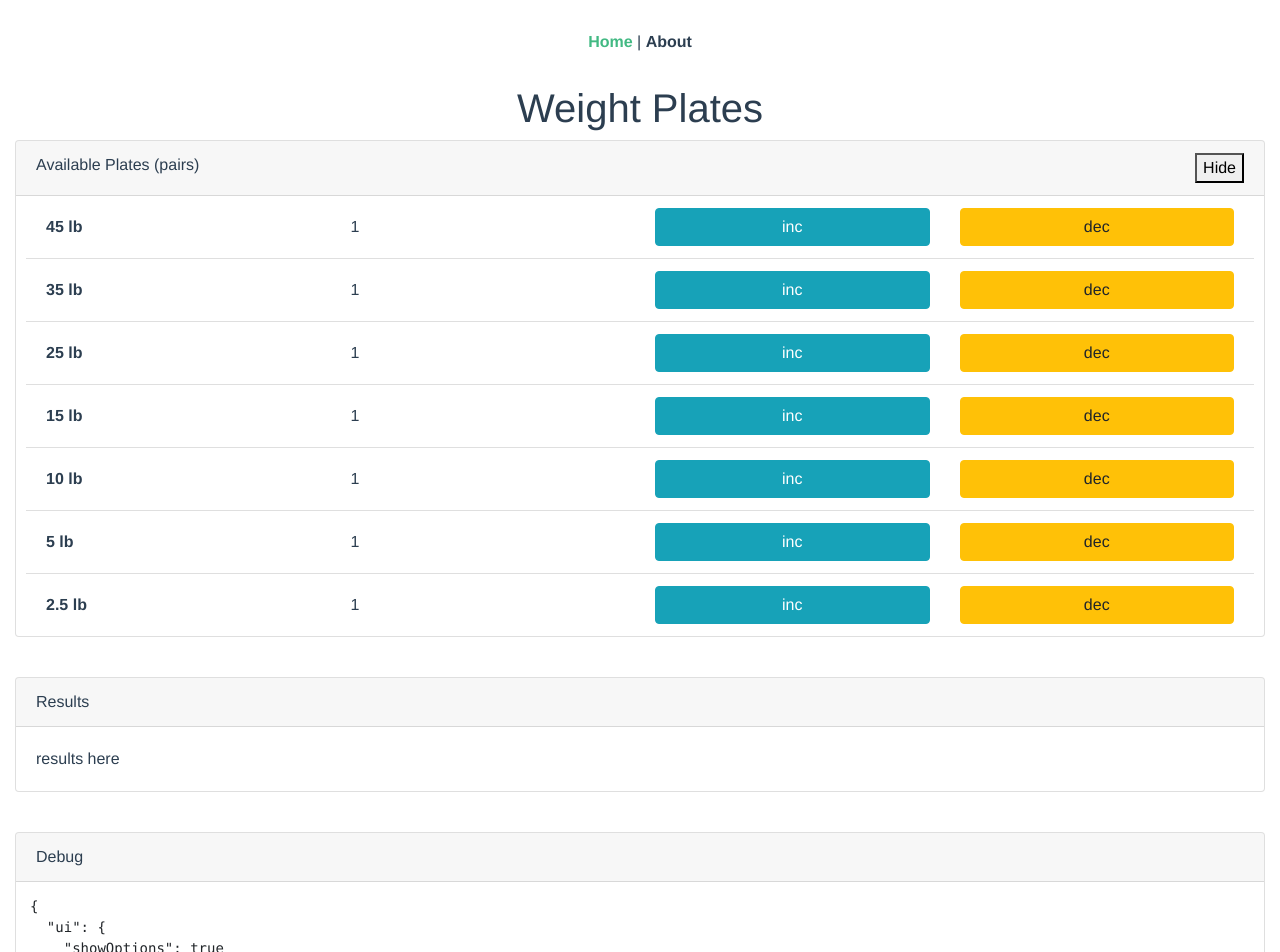
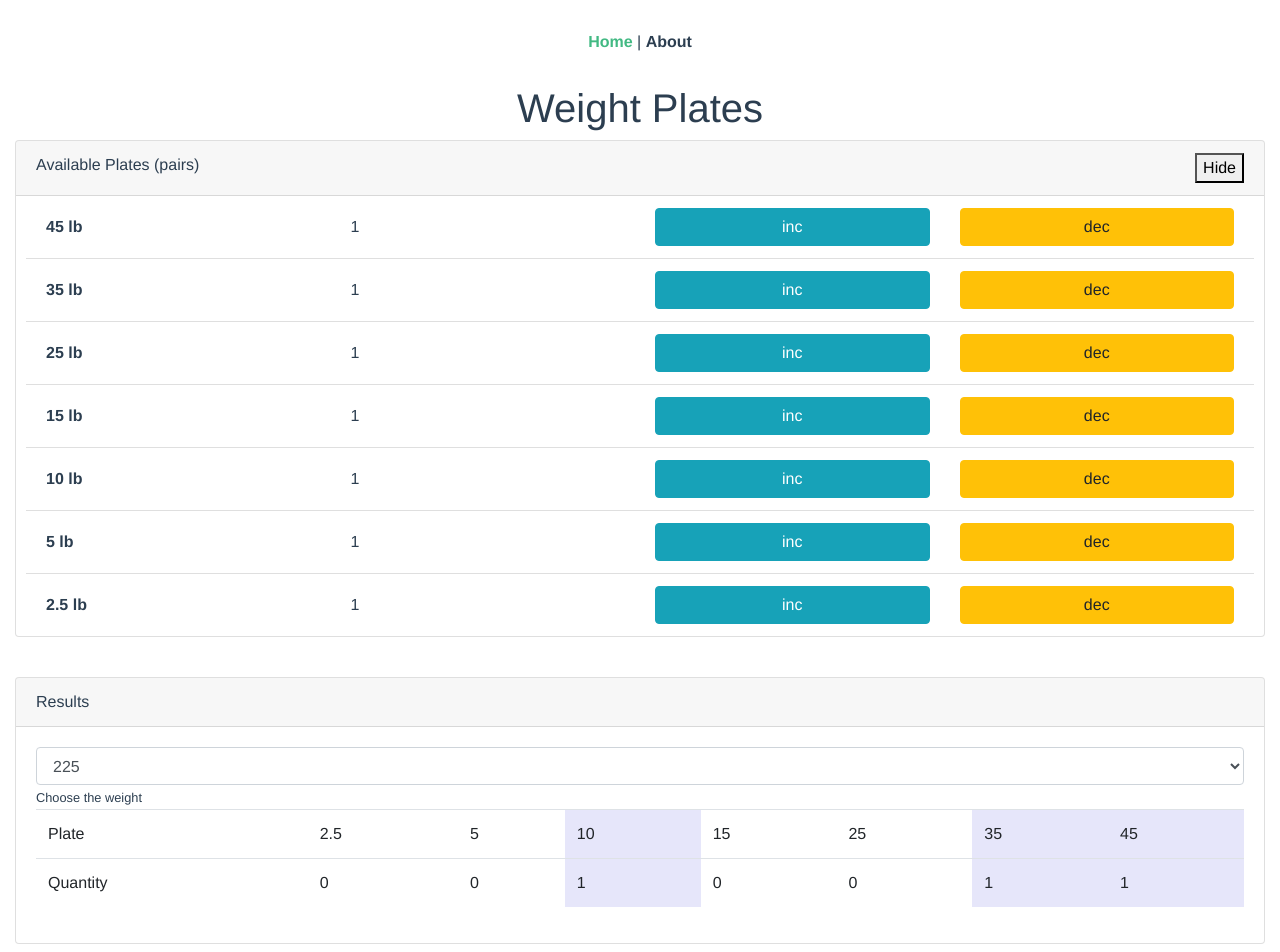
Before and after one commit to ryanrodemoyer/weightplates, a Vue app: page / in a window 1280 px wide. Shown: the top 952 px of the page. Built offline with nearby package versions, Linux system fonts and the light colour scheme.

Commit message:
working (kind of)

```diff
--- a/src/components/Combinations.vue
+++ b/src/components/Combinations.vue
@@ -3,7 +3,65 @@
     <div class="col-sm">
       <div class="card">
         <div class="card-header">Results</div>
-        <div class="card-body">results here</div>
+        <div class="card-body">
+          <select class="form-control" v-model="ui.targetWeight">
+            <option
+              v-for="weight in availableWeights"
+              :key="weight"
+              :selected="weight === 180"
+            >
+              {{ weight }}</option
+            >
+          </select>
+          <small>Choose the weight</small>
+
+          <table class="table">
+            <tr>
+              <td>Plate</td>
+              <td v-bind:class="{ highlight: result['2.5'] !== 0 }">2.5</td>
+              <td v-bind:class="{ highlight: result['5'] !== 0 }">5</td>
+              <td v-bind:class="{ highlight: result['10'] !== 0 }">10</td>
+              <td v-bind:class="{ highlight: result['15'] !== 0 }">15</td>
+              <td v-bind:class="{ highlight: result['25'] !== 0 }">25</td>
+              <td v-bind:class="{ highlight: result['35'] !== 0 }">35</td>
+              <td v-bind:class="{ highlight: result['45'] !== 0 }">45</td>
+            </tr>
+            <tr>
+              <td>Quantity</td>
+              <td v-bind:class="{ highlight: result['2.5'] !== 0 }">
+                {{ result["2.5"] }}
+              </td>
+              <td v-bind:class="{ highlight: result['5'] !== 0 }">
+                {{ result["5"] }}
+              </td>
+              <td v-bind:class="{ highlight: result['10'] !== 0 }">
+                {{ result["10"] }}
+              </td>
+              <td v-bind:class="{ highlight: result['15'] !== 0 }">
+                {{ result["15"] }}
+              </td>
+              <td v-bind:class="{ highlight: result['25'] !== 0 }">
+                {{ result["25"] }}
+              </td>
+              <td v-bind:class="{ highlight: result['35'] !== 0 }">
+                {{ result["35"] }}
+              </td>
+              <td v-bind:class="{ highlight: result['45'] !== 0 }">
+                {{ result["45"] }}
+              </td>
+            </tr>
+          </table>
+
+          <!-- <div class="card">
+            <div class="card-header">Debug</div>
+
+            <strong>$data</strong>
+            <pre style="margin: 1em;">{{ $data }}</pre>
+
+            <strong>result (computed)</strong>
+            <pre style="margin: 1em;">{{ result }}</pre>
+          </div> -->
+        </div>
       </div>
     </div>
   </div>
@@ -16,11 +74,18 @@ export default {
   name: "Combinations",
   props: {},
   data: function() {
-    return {};
+    return {
+      ui: { targetWeight: 225 }
+    };
   },
   computed: {
-    ...mapState(["options"]),
-    ...mapGetters(["getOptionById"])
+    ...mapState(["availableWeights", "calculatedResults"]),
+    ...mapGetters(["getResultByWeight"]),
+    result: function() {
+      return this.calculatedResults.find(
+        x => x.weight === parseInt(this.ui.targetWeight)
+      );
+    }
   },
   getters: {},
   methods: {
@@ -34,4 +99,8 @@ export default {
 };
 </script>
 
-<style scoped lang="scss"></style>
+<style scoped lang="scss">
+.highlight {
+  background-color: lavender;
+}
+</style>
--- a/src/components/WeightPlates.vue
+++ b/src/components/WeightPlates.vue
@@ -76,6 +76,9 @@ export default {
     toggle: function() {
       this.ui.showOptions = !this.ui.showOptions;
     }
+  },
+  created: function() {
+    this.$store.dispatch("calculate");
   }
 };
 </script>
--- a/src/store/index.js
+++ b/src/store/index.js
@@ -8,14 +8,15 @@ Vue.use(Vuex);
 const calculate = (inventory, barWeight, targetWeight) => {
   const results = {};
 
-  // seed the results so less checking to do in the actual code
-  inventory.forEach(p => {
-    results[p.weight] = 0;
-  });
+  // // seed the results so less checking to do in the actual code
+  // inventory.forEach(p => {
+  // });
 
-  let weight = targetWeight - barWeight;
+  let weight = parseInt(targetWeight) - barWeight;
 
   inventory.forEach(pair => {
+    results[pair.weight] = 0;
+
     let canUse = false;
     do {
       canUse = pair.quantity >= 1 && weight - 2 * pair.weight >= 0;
@@ -31,33 +32,29 @@ const calculate = (inventory, barWeight, targetWeight) => {
     } while (canUse === true);
   });
 
-  return results;
+  return { weight: targetWeight, ...results };
 };
 
 const BAR = 45;
 
-function pairs() {
-  const PAIRS = [
-    { weight: 45, quantity: 4 },
-    { weight: 35, quantity: 1 },
-    { weight: 25, quantity: 1 },
-    { weight: 15, quantity: 1 },
-    { weight: 10, quantity: 1 },
-    { weight: 5, quantity: 1 },
-    { weight: 2.5, quantity: 1 }
-  ];
+// function pairs() {
+//   const PAIRS = [
+//     { weight: 45, quantity: 4 },
+//     { weight: 35, quantity: 1 },
+//     { weight: 25, quantity: 1 },
+//     { weight: 15, quantity: 1 },
+//     { weight: 10, quantity: 1 },
+//     { weight: 5, quantity: 1 },
+//     { weight: 2.5, quantity: 1 }
+//   ];
 
-  return PAIRS;
-}
-
-// let allResults = [];
-for (let i = BAR + 5; i <= 405; i += 5) {
-  const res = calculate(pairs(), BAR, i);
-  console.log(`${i}: `, res);
-}
+//   return PAIRS;
+// }
 
 const localState = {
-  options: defaultOptions
+  options: defaultOptions,
+  availableWeights: [],
+  calculatedResults: []
 };
 
 const localMutations = {
@@ -69,12 +66,36 @@ const localMutations = {
   }
 };
 
+let isFirstTime = true;
+
 const localActions = {
   increment(context, args) {
     context.commit("increment", args);
+
+    context.dispatch("calculate");
   },
   decrement(context, args) {
     context.commit("decrement", args);
+    context.store.dispatch("calculate");
+  },
+  calculate(context) {
+    context.state.calculatedResults = [];
+
+    for (let i = BAR + 5; i <= 405; i += 5) {
+      const pairs = context.state.options.map(x => ({
+        weight: parseFloat(x.weight),
+        quantity: parseInt(x.quantity)
+      }));
+
+      if (isFirstTime) {
+        context.state.availableWeights.push(i);
+      }
+
+      const res = calculate(pairs, BAR, i);
+      context.state.calculatedResults.push(res);
+    }
+
+    isFirstTime = false;
   }
 };
 
@@ -83,6 +104,9 @@ export default new Vuex.Store({
   getters: {
     getOptionById: state => id => {
       return state.options.find(x => x.id === id);
+    },
+    getResultByWeight: state => weight => {
+      return state.calculatedResults.find(x => x.weight === weight);
     }
   },
   mutations: localMutations,
--- a/src/views/About.vue
+++ b/src/views/About.vue
@@ -1,5 +1,21 @@
 <template>
   <div class="about">
-    <h1>This is an about page</h1>
+    <div class="center">
+      <h1>Weight Plates</h1>
+      <h3>By Ryan Rodemoyer</h3>
+    </div>
+
+    <div class="center" style="margin: 2em;">
+      <h2>The plates required to make a weight on a bar.</h2>
+    </div>
   </div>
 </template>
+
+<style type="scss">
+.center {
+  text-align: center;
+}
+h2 {
+  font-style: italic;
+}
+</style>
```
Also changed, not shown: .eslintrc.js.
